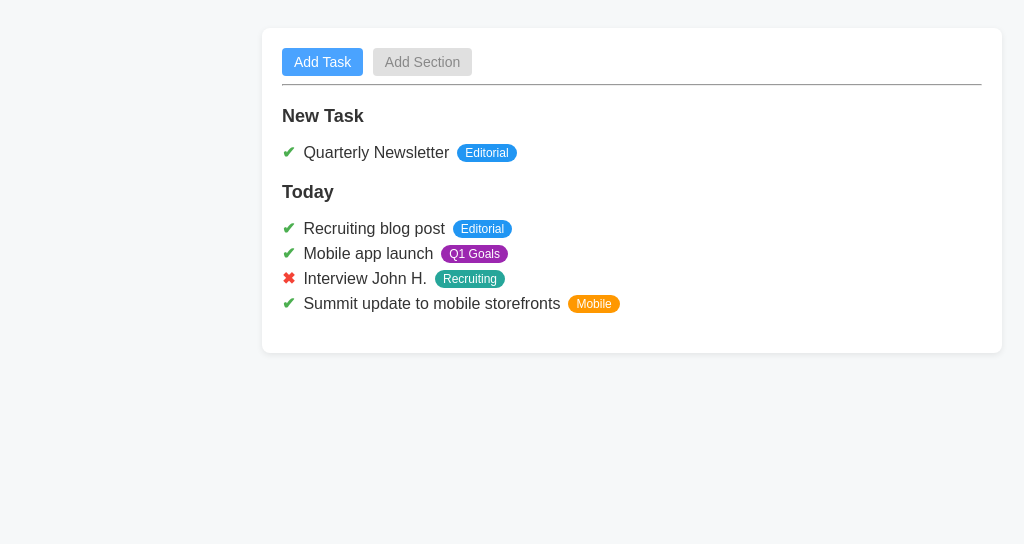
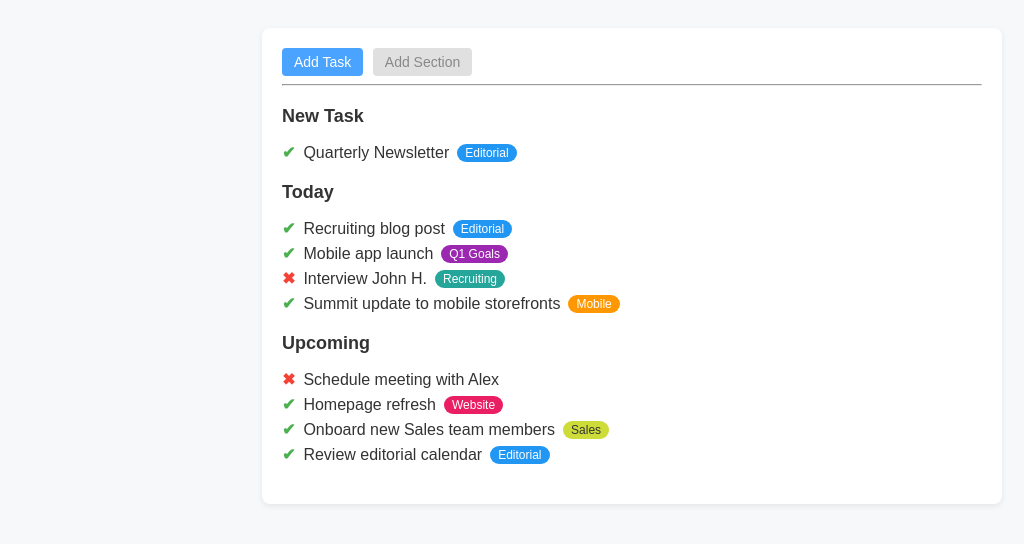
Before and after one commit to carminerizzi91-spec/html-css-toboolist, a plain HTML site: page index.html in a window 1280 px wide. Shown: the part 82-626 px from the top of the page, without its empty margins (8-1032 px from the left). Drawn offline with Linux system fonts and the light colour scheme.

Commit message:
add: sezione Upcoming

```diff
--- a/css/styles.css
+++ b/css/styles.css
@@ -125,3 +125,9 @@ hr {
 .mobile {
     background: #ff9800;
 }
+.website {
+    background: #e91e63;
+}
+.sales {
+    background: #cddc39; color: #333;
+}
--- a/index.html
+++ b/index.html
@@ -17,6 +17,7 @@
     </header>
     <main class="main-content">
         <div class="card">
+
             <!-- Bottoni -->
             <section class="buttons">
                 <button class="btn blue">Add Task</button>
@@ -49,6 +50,18 @@
                 </ul>
             </section>
 
+            <!-- Sezione Upcoming -->
+            <section class="task-section">
+                <h2>Upcoming</h2>
+                <ul>
+                    <li><span class="check notdone">✖</span> Schedule meeting with Alex</li>
+                    <li><span class="check done">✔</span> Homepage refresh <span class="tag website">Website</span></li>
+                    <li><span class="check done">✔</span> Onboard new Sales team members <span
+                            class="tag sales">Sales</span></li>
+                    <li><span class="check done">✔</span> Review editorial calendar <span
+                            class="tag editorial">Editorial</span></li>
+                </ul>
+            </section>
         </div>
     </main>
 
```
